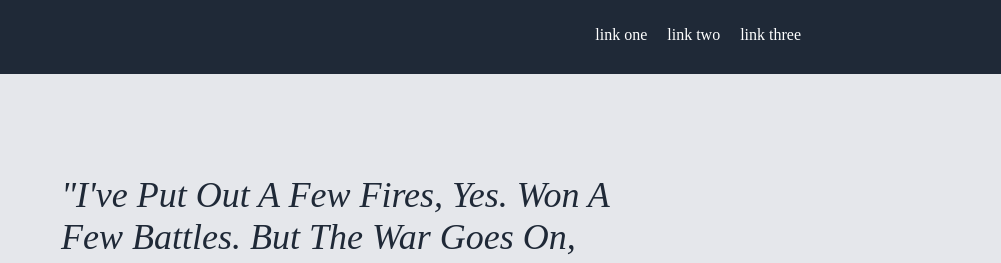
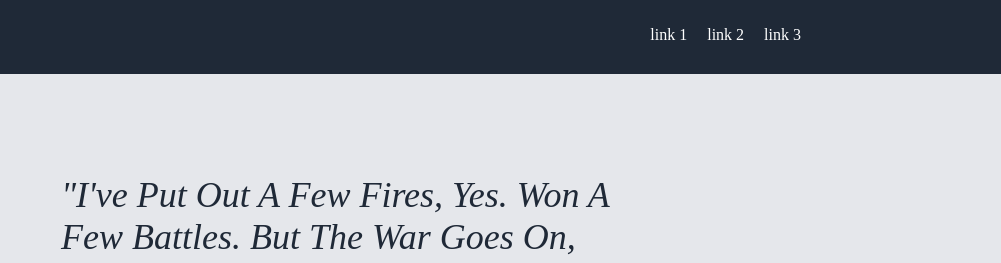
Before and after one commit to kvale17/odin-site, a plain HTML site: page index.html in a window 1280 px wide. Shown: the top 263 px of the page, 279-1280 px from the left. Drawn offline with Linux system fonts and the light colour scheme.

Commit message:
Add dummy links

```diff
--- a/css/style.css
+++ b/css/style.css
@@ -66,3 +66,8 @@ ul {
   text-align: end;
   font-weight: bolder;
 }
+
+a {
+  text-decoration: none;
+  color: white;
+}
--- a/index.html
+++ b/index.html
@@ -17,9 +17,9 @@
         </div>
         <div class="right-header">
             <ul>
-                <li>link one</li>
-                <li>link two</li>
-                <li>link three</li>
+                <a href="#">link 1</a>
+                <a href="#">link 2</a>
+                <a href="#">link 3</a>
             </ul>
 
         </div>
```
